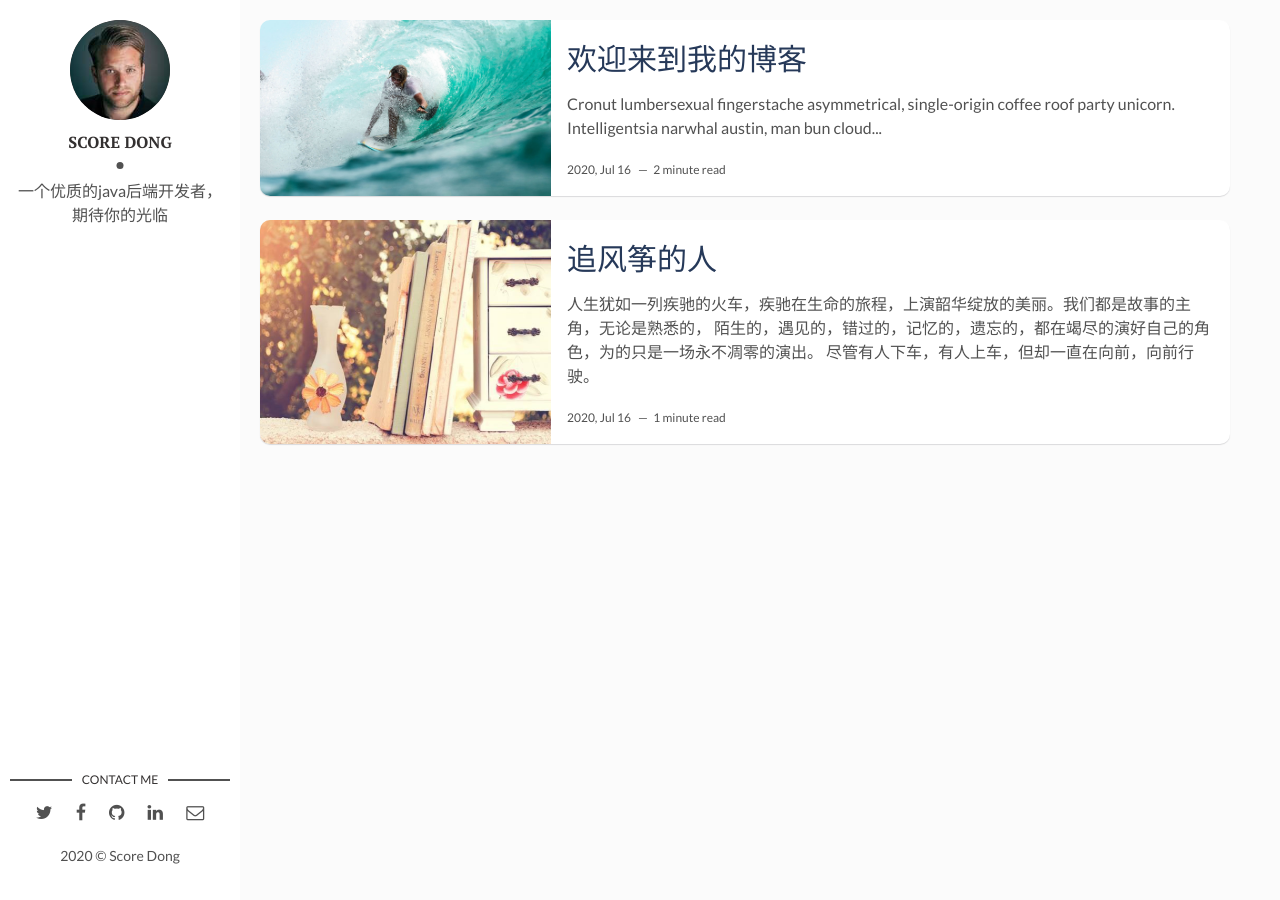
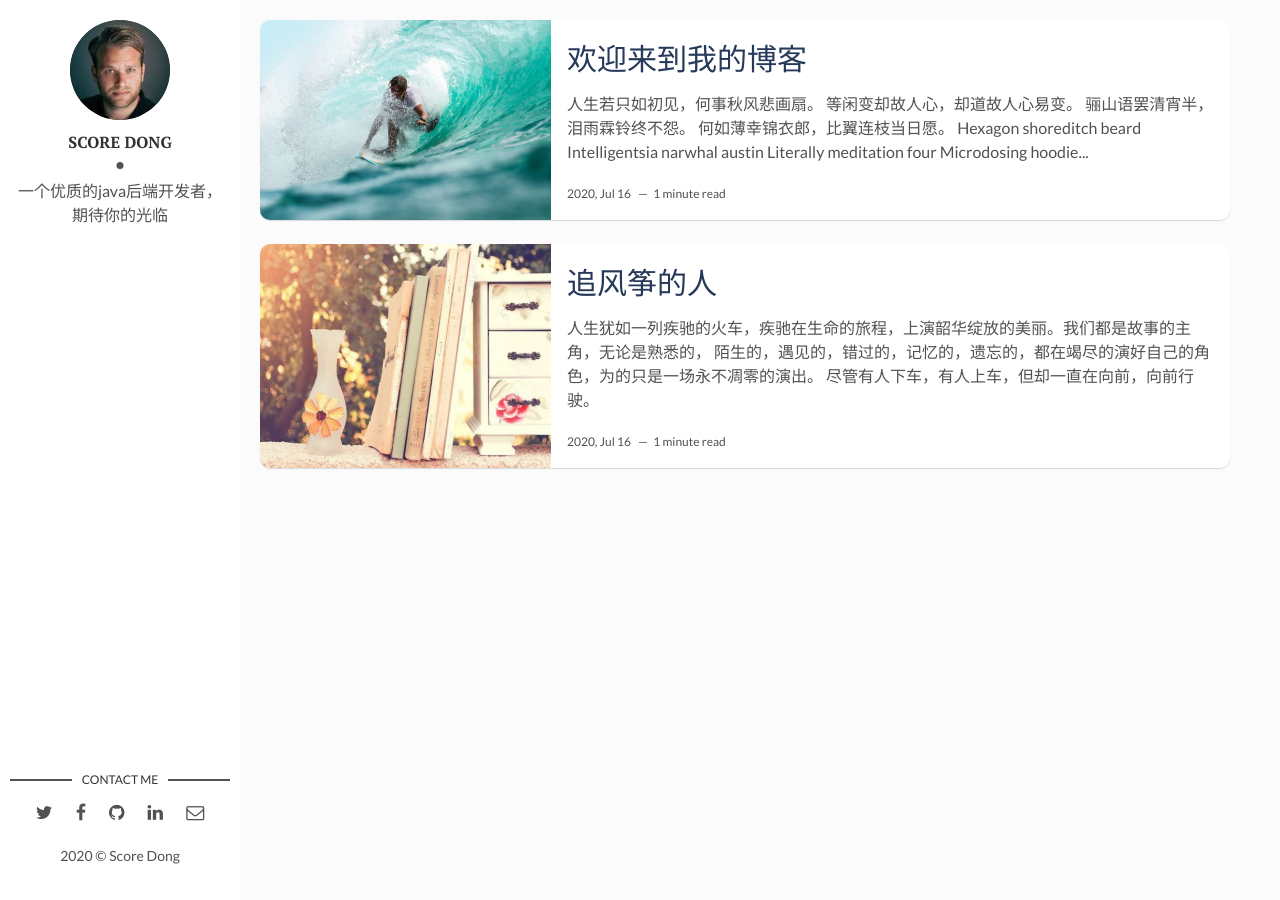
Before and after one commit to ScoreDong/Dslog, a Jekyll site: the page built from index.html, in a window 1280 px wide. Built offline with Jekyll 4.4.1, drawn with Linux system fonts in a browser that asks for light colours; the list of posts is cut into pages by our own code; some of the changed lines change nothing that is shown.

Commit message:
修改文件: _posts/2020-07-16-how-i-rest-from-work.markdown

```diff
--- a/_posts/2020-07-16-how-i-rest-from-work.markdown
+++ b/_posts/2020-07-16-how-i-rest-from-work.markdown
@@ -7,13 +7,19 @@ img: i-rest.jpg # Add image post (optional)
 fig-caption: # Add figcaption (optional)
 tags: Holidays,Hawaii
 ---
-Cronut lumbersexual fingerstache asymmetrical, single-origin coffee roof party unicorn. Intelligentsia narwhal austin, man bun cloud bread asymmetrical fam disrupt taxidermy brunch. Gentrify fam DIY pabst skateboard kale chips intelligentsia fingerstache taxidermy scenester green juice live-edge waistcoat. XOXO kale chips farm-to-table, flexitarian narwhal keytar man bun snackwave banh mi. Semiotics pickled taiyaki cliche cold-pressed. Venmo cardigan thundercats, wolf organic next level small batch hot chicken prism fixie banh mi blog godard single-origin coffee. Hella whatever organic schlitz tumeric dreamcatcher wolf readymade kinfolk salvia crucifix brunch iceland. Literally meditation four loko trust fund. Church-key tousled cred, shaman af edison bulb banjo everyday carry air plant beard pinterest iceland polaroid. Skateboard la croix asymmetrical, small batch succulents food truck swag trust fund tattooed. Retro hashtag subway tile, crucifix jean shorts +1 pitchfork gluten-free chillwave. Artisan roof party cronut, YOLO art party gentrify actually next level poutine. Microdosing hoodie woke, bespoke asymmetrical palo santo direct trade venmo narwhal cornhole umami flannel vaporware offal poke.
+人生若只如初见，何事秋风悲画扇。
+
+等闲变却故人心，却道故人心易变。
+
+骊山语罢清宵半，泪雨霖铃终不怨。
+
+何如薄幸锦衣郎，比翼连枝当日愿。
 
 * Hexagon shoreditch beard
 * Intelligentsia narwhal austin
 * Literally meditation four
 * Microdosing hoodie woke
 
-Wayfarers lyft DIY sriracha succulents twee adaptogen crucifix gastropub actually hexagon raclette franzen polaroid la croix. Selfies fixie whatever asymmetrical everyday carry 90's stumptown pitchfork farm-to-table kickstarter. Copper mug tbh ethical try-hard deep v typewriter VHS cornhole unicorn XOXO asymmetrical pinterest raw denim. Skateboard small batch man bun polaroid neutra. Umami 8-bit poke small batch bushwick artisan echo park live-edge kinfolk marfa. Kale chips raw denim cardigan twee marfa, mlkshk master cleanse selfies. Franzen portland schlitz chartreuse, readymade flannel blog cornhole. Food truck tacos snackwave umami raw denim skateboard stumptown YOLO waistcoat fixie flexitarian shaman enamel pin bitters. Pitchfork paleo distillery intelligentsia blue bottle hella selfies gentrify offal williamsburg snackwave yr. Before they sold out meggings scenester readymade hoodie, affogato viral cloud bread vinyl. Thundercats man bun sriracha, neutra swag knausgaard jean shorts. Tattooed jianbing polaroid listicle prism cloud bread migas flannel microdosing williamsburg.
-
-Echo park try-hard irony tbh vegan pok pok. Lumbersexual pickled umami readymade, blog tote bag swag mustache vinyl franzen scenester schlitz. Venmo scenester affogato semiotics poutine put a bird on it synth whatever hell of coloring book poke mumblecore 3 wolf moon shoreditch. Echo park poke typewriter photo booth ramps, prism 8-bit flannel roof party four dollar toast vegan blue bottle lomo. Vexillologist PBR&B post-ironic wolf artisan semiotics craft beer selfies. Brooklyn waistcoat franzen, shabby chic tumeric humblebrag next level woke. Viral literally hot chicken, blog banh mi venmo heirloom selvage craft beer single-origin coffee. Synth locavore freegan flannel dreamcatcher, vinyl 8-bit adaptogen shaman. Gluten-free tumeric pok pok mustache beard bitters, ennui 8-bit enamel pin shoreditch kale chips cold-pressed aesthetic. Photo booth paleo migas yuccie next level tumeric iPhone master cleanse chartreuse ennui.
+###  释义
+与意中人相处应当总像刚刚相识的时候，是那样地甜蜜，那样地温馨，那样地深情和快乐。但你我本应当相亲相爱，却为何成了今日的相离相弃？如今轻易地变了心，你却反而说情人间就是容易变心的。
+我与你就像唐明皇与杨玉环那样，在长生殿起过生死不相离的誓言，却又最终作决绝之别，即使如此，也不生怨。但你又怎比得上当年的唐明皇呢，他总还是与杨玉环有过比翼鸟、连理枝的誓愿。
```
